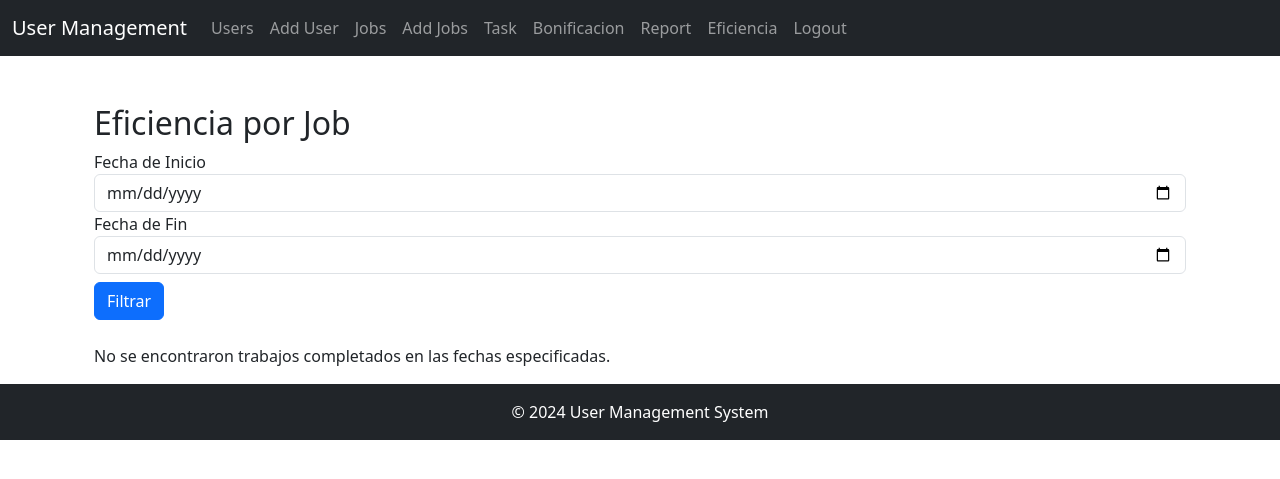
After one commit to adanielloza/Seeb, a Flask app: page /efficiency in a window 1280 px wide. The commit adds this page. Shown: the top 479 px of the page. Run offline with Flask 3, Linux system fonts and the light colour scheme; a user stored in the database is signed in.

Commit message:
init update

```diff
--- a/app.py
+++ b/app.py
@@ -48,6 +48,14 @@ app.register_blueprint(bonificacion_blueprint)
 from controllers import status_blueprint
 app.register_blueprint(status_blueprint)
 
+# Import the reports blueprint
+from controllers import reports_blueprint
+app.register_blueprint(reports_blueprint)
+
+# Import the efficiency blueprint
+from controllers import efficiency_blueprint
+app.register_blueprint(efficiency_blueprint)
+
 
 
 
--- a/controllers/__init__.py
+++ b/controllers/__init__.py
@@ -4,3 +4,5 @@ from .job_controller import job_blueprint
 from .task_controller import task_blueprint
 from .bonificacion_controller import bonificacion_blueprint
 from .status_controller import status_blueprint
+from .reports_controller import reports_blueprint
+from .efficiency_controller import efficiency_blueprint
--- /dev/null
+++ b/controllers/efficiency_controller.py
@@ -0,0 +1,57 @@
+from flask import Blueprint, request, jsonify, render_template
+from utils.database import db
+from models import User, Task, Job
+from datetime import datetime
+from flask_login import login_required
+
+efficiency_blueprint = Blueprint('efficiency', __name__)
+
+@efficiency_blueprint.route('/efficiency', methods=['GET', 'POST'])
+@login_required
+def calculate_efficiency():
+    job_efficiency = []
+    best_job = None
+    error = None
+
+    if request.method == 'POST':
+        start_date_str = request.form.get('start_date')
+        end_date_str = request.form.get('end_date')
+
+        try:
+            start_date = datetime.strptime(start_date_str, '%Y-%m-%d').date()
+            end_date = datetime.strptime(end_date_str, '%Y-%m-%d').date()
+        except ValueError:
+            error = "Invalid date format. Please use YYYY-MM-DD."
+            return render_template('efficiency.html', job_efficiency=job_efficiency, best_job=best_job, error=error)
+
+        jobs = Job.query.filter(Job.initdate >= start_date, Job.enddate <= end_date).all()
+
+        for job in jobs:
+            tasks = Task.query.filter_by(job_id=job.id, status_id=3).all()
+            total_tasks = len(tasks)
+            if total_tasks == 0:
+                continue
+
+            tasks_in_time = [task for task in tasks if task.estimatetime >= task.donetime]
+            efficiency = len(tasks_in_time) / total_tasks * 100
+
+            user_task_count = {}
+            for task in tasks_in_time:
+                if task.user_id not in user_task_count:
+                    user_task_count[task.user_id] = 0
+                user_task_count[task.user_id] += 1
+
+            best_worker_id = max(user_task_count, key=user_task_count.get) if user_task_count else None
+            best_worker = User.query.get(best_worker_id) if best_worker_id else None
+
+            job_efficiency.append({
+                'job': job,
+                'efficiency': efficiency,
+                'best_worker': best_worker,
+                'best_worker_tasks': user_task_count.get(best_worker_id, 0)
+            })
+
+        if job_efficiency:
+            best_job = max(job_efficiency, key=lambda x: x['efficiency'])
+
+    return render_template('efficiency.html', job_efficiency=job_efficiency, best_job=best_job, error=error)
--- a/controllers/task_controller.py
+++ b/controllers/task_controller.py
@@ -8,6 +8,7 @@ from flask import render_template
 task_blueprint = Blueprint('tasks', __name__)
 
 @task_blueprint.route('/tasks', methods=['GET'])
+@login_required
 def list_tasks():
     tasks = Task.query.all()
     return render_template('task.html', tasks=tasks)
--- a/controllers/user_controller.py
+++ b/controllers/user_controller.py
@@ -13,6 +13,7 @@ def get_users():
     return render_template('users.html', users=users)
 
 @user_blueprint.route('/users/new', methods=['GET', 'POST'])
+@login_required
 def create_user():
     if request.method == 'GET':
         return render_template('add_user.html')  # Muestra el formulario al usuario
--- a/templates/base.html
+++ b/templates/base.html
@@ -25,6 +25,8 @@
                         <li class="nav-item"><a class="nav-link" href="/jobs/new">Add Jobs</a></li>
                         <li class="nav-item"><a class="nav-link" href="/tasks">Task</a></li>
                         <li class="nav-item"><a class="nav-link" href="/bonificaciones">Bonificacion</a></li>
+                        <li class="nav-item"><a class="nav-link" href="/report">Report</a></li>
+                        <li class="nav-item"><a class="nav-link" href="/efficiency">Eficiencia</a></li>
                         <li class="nav-item"><a class="nav-link" href="/logout">Logout</a></li>
                     </ul>
                 </div>
--- /dev/null
+++ b/templates/efficiency.html
@@ -0,0 +1,43 @@
+<!-- templates/efficiency.html -->
+{% extends 'base.html' %}
+
+{% block content %}
+<div class="container mt-5">
+    <h2>Eficiencia por Job</h2>
+
+    <form method="post" class="mb-4">
+        <div class="form-group">
+            <label for="start_date">Fecha de Inicio</label>
+            <input type="date" class="form-control" id="start_date" name="start_date" required>
+        </div>
+        <div class="form-group">
+            <label for="end_date">Fecha de Fin</label>
+            <input type="date" class="form-control" id="end_date" name="end_date" required>
+        </div>
+        <button type="submit" class="btn btn-primary mt-2">Filtrar</button>
+    </form>
+
+    {% if error %}
+    <div class="alert alert-danger">{{ error }}</div>
+    {% endif %}
+
+    {% if job_efficiency %}
+    <h3>Mejor Job en Tiempo</h3>
+    <p>Job ID: {{ best_job.job.id }}</p>
+    <p>Nombre: {{ best_job.job.name }}</p>
+    <p>Fecha Inicio: {{ best_job.job.initdate }}</p>
+    <p>Fecha Fin: {{ best_job.job.enddate }}</p>
+    <p>Eficiencia: {{ best_job.efficiency | round(2) }}%</p>
+    <p>Mejor Trabajador:
+        {% if best_job.best_worker %}
+            {{ best_job.best_worker.first_name }} {{ best_job.best_worker.last_name }}
+        {% else %}
+            N/A
+        {% endif %}
+    </p>
+    <p>Tareas en Tiempo: {{ best_job.best_worker_tasks }}</p>
+    {% else %}
+    <p>No se encontraron trabajos completados en las fechas especificadas.</p>
+    {% endif %}
+</div>
+{% endblock %}
```
Also changed, not shown: controllers/reports_controller.py (added, +58 -0 lines), templates/best_employees_report.html (added, +49 -0 lines), instance/db.sqlite3.
